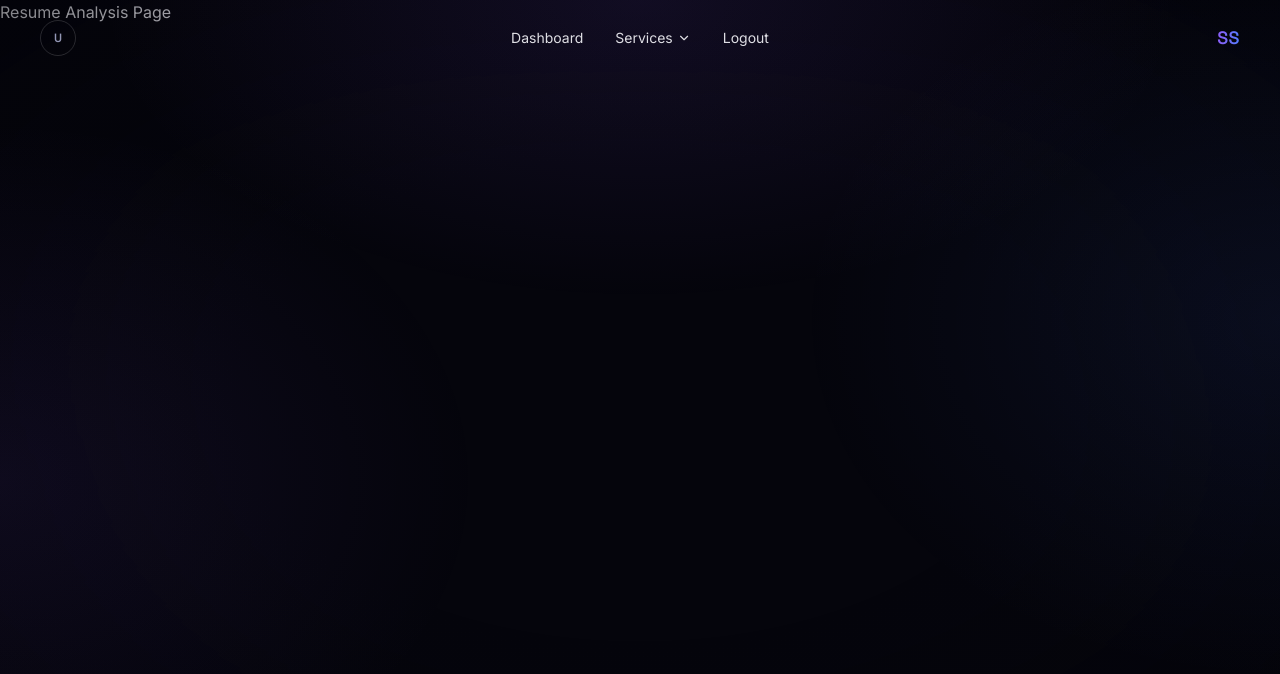
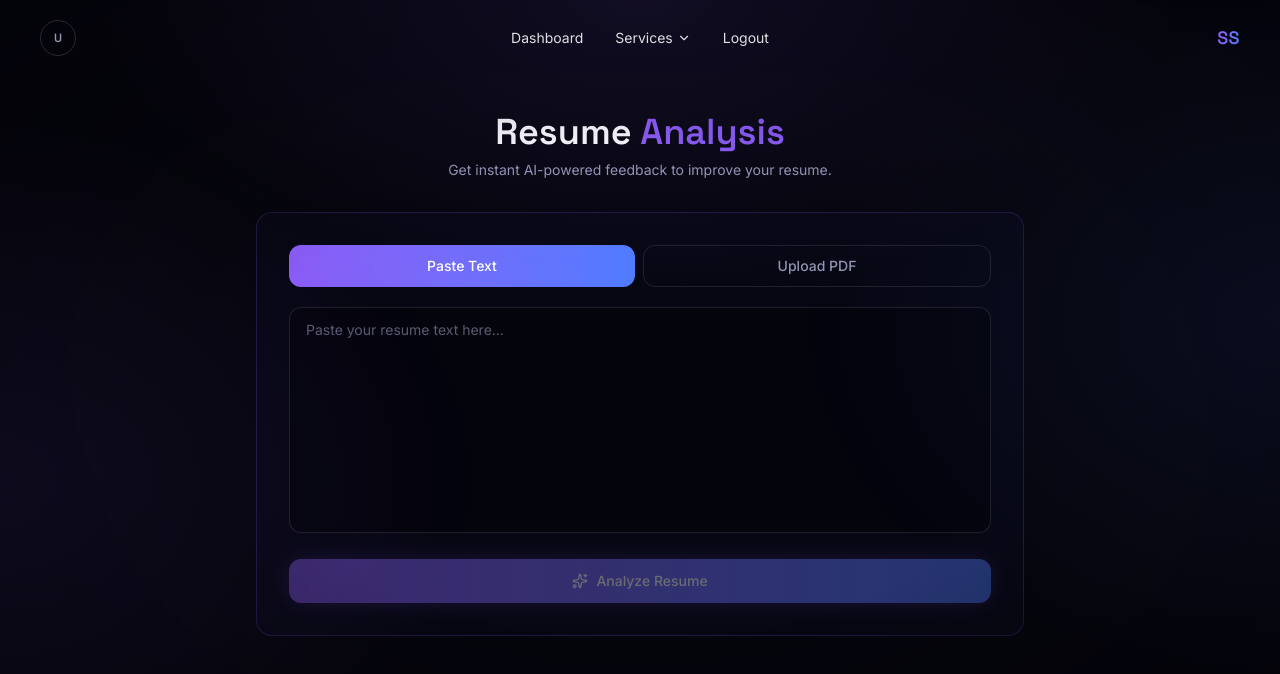
Before and after one commit to shrutisharma-sh/nextstep-ai, a React (Vite) app in the folder frontend/nextstep/: page /resume in a window 1280 px wide. Shown: the top 674 px of the page. Built offline with nearby package versions, Linux system fonts and the light colour scheme; sample sign-in values are in the browser's storage.

Commit message:
resume page updated

```diff
--- a/frontend/nextstep/package.json
+++ b/frontend/nextstep/package.json
@@ -13,6 +13,7 @@
     "@tailwindcss/vite": "^4.3.3",
     "axios": "^1.19.0",
     "lucide-react": "^1.31.0",
+    "pdfjs-dist": "^6.2.108",
     "react": "^19.2.8",
     "react-dom": "^19.2.8",
     "react-icons": "^5.7.0",
--- /dev/null
+++ b/frontend/nextstep/src/api/resumeApi.js
@@ -0,0 +1,4 @@
+import api from './axiosInstance'
+
+export const analyzeResume = (resumeText) =>
+  api.post('/resume-analysis', { resumeText })
--- a/frontend/nextstep/src/pages/ResumePage.jsx
+++ b/frontend/nextstep/src/pages/ResumePage.jsx
@@ -1,3 +1,185 @@
+import { useState } from 'react'
+import { FileText, Upload, X, Sparkles } from 'lucide-react'
+import { extractTextFromPdf } from '../utils/pdfParser'
+import { analyzeResume } from '../api/resumeApi'
+
 export default function ResumePage() {
-  return <h1>Resume Analysis Page</h1>
+  const [mode, setMode] = useState('paste') // 'paste' | 'upload'
+  const [resumeText, setResumeText] = useState('')
+  const [fileName, setFileName] = useState('')
+  const [extracting, setExtracting] = useState(false)
+  const [analyzing, setAnalyzing] = useState(false)
+  const [feedback, setFeedback] = useState('')
+  const [error, setError] = useState('')
+
+
+  const handleFileChange = async (e) => {
+  const file = e.target.files?.[0]
+  if (!file) return
+
+  if (file.type !== 'application/pdf') {
+    setError('Please upload a PDF file only.')
+    return
+  }
+
+  setError('')
+  setFileName(file.name)
+  setExtracting(true)
+
+  try {
+    const text = await extractTextFromPdf(file)
+
+    if (!text || text.length < 20) {
+      setError('Could not extract text from this PDF — it may be a scanned image. Try pasting the text instead.')
+      setFileName('')
+      setResumeText('')
+    } else {
+      setResumeText(text)
+    }
+  } catch (err) {
+    console.error('PDF extraction failed:', err)
+    setError('Failed to read this PDF. Please try again or paste the text instead.')
+    setFileName('')
+  } finally {
+    setExtracting(false)
+  }
+
+  }
+
+
+
+  const handleClearFile = () => {
+    setFileName('')
+    setResumeText('')
+  }
+
+
+const handleAnalyze = async (e) => {
+  e.preventDefault()
+  if (!resumeText.trim()) return
+
+  setAnalyzing(true)
+  setError('')
+  setFeedback('')
+
+  try {
+    const res = await analyzeResume(resumeText)
+    setFeedback(res.data.feedback)
+  } catch (err) {
+    console.error('Resume analysis failed:', err)
+    setError('Something went wrong analyzing your resume. Please try again.')
+  } finally {
+    setAnalyzing(false)
+  }
 }
+
+  return (
+    <div className="min-h-screen bg-void px-6 pt-28 pb-16">
+      <div className="mx-auto max-w-3xl">
+        <div className="text-center mb-8">
+          <h1 className="font-display text-3xl md:text-4xl font-semibold text-white">
+            Resume <span className="text-purple">Analysis</span>
+          </h1>
+          <p className="mt-2 text-sm text-text-muted">
+            Get instant AI-powered feedback to improve your resume.
+          </p>
+        </div>
+
+        <div className="rounded-2xl border border-purple/20 bg-navy/40 p-6 md:p-8">
+          {/* Mode toggle */}
+          <div className="flex gap-2 mb-5">
+            <button
+              onClick={() => setMode('paste')}
+              className={`flex-1 rounded-xl py-2.5 text-sm font-medium transition-colors ${
+                mode === 'paste'
+                  ? 'bg-gradient-to-r from-purple to-blue text-white'
+                  : 'border border-white/10 text-text-muted hover:text-white'
+              }`}
+            >
+              Paste Text
+            </button>
+            <button
+              onClick={() => setMode('upload')}
+              className={`flex-1 rounded-xl py-2.5 text-sm font-medium transition-colors ${
+                mode === 'upload'
+                  ? 'bg-gradient-to-r from-purple to-blue text-white'
+                  : 'border border-white/10 text-text-muted hover:text-white'
+              }`}
+            >
+              Upload PDF
+            </button>
+          </div>
+
+          <form onSubmit={handleAnalyze}>
+            {mode === 'paste' ? (
+              <textarea
+                value={resumeText}
+                onChange={(e) => setResumeText(e.target.value)}
+                placeholder="Paste your resume text here..."
+                rows={10}
+                className="w-full rounded-xl border border-white/10 bg-black/30 px-4 py-3 text-sm text-white placeholder:text-text-muted/60 outline-none focus:border-purple/40 transition-colors resize-none"
+              />
+            ) : (
+              <div>
+                {!fileName ? (
+                  <label className="flex flex-col items-center justify-center gap-2 rounded-xl border border-dashed border-white/15 hover:border-purple/40 py-12 cursor-pointer transition-colors">
+                    <Upload size={22} className="text-purple" />
+                    <span className="text-sm text-text-primary">Click to upload your resume</span>
+                    <span className="text-xs text-text-muted">PDF only</span>
+                    <input
+                      type="file"
+                      accept="application/pdf"
+                      onChange={handleFileChange}
+                      className="hidden"
+                    />
+                  </label>
+                ) : (
+                  <div className="flex items-center justify-between rounded-xl border border-purple/25 bg-black/30 px-4 py-3">
+                    <div className="flex items-center gap-2.5 min-w-0">
+                      <FileText size={16} className="text-purple shrink-0" />
+                      <span className="text-sm text-text-primary truncate">{fileName}</span>
+                      {extracting && (
+                        <span className="text-xs text-text-muted shrink-0">Extracting...</span>
+                      )}
+                    </div>
+                    <button
+                      type="button"
+                      onClick={handleClearFile}
+                      className="text-text-muted hover:text-white transition-colors shrink-0"
+                    >
+                      <X size={16} />
+                    </button>
+                  </div>
+                )}
+              </div>
+            )}
+
+            {error && <p className="mt-2 text-xs text-red-400">{error}</p>}
+
+            <button
+              type="submit"
+              disabled={!resumeText.trim() || extracting || analyzing}
+              className="mt-5 w-full group flex items-center justify-center gap-2 rounded-xl bg-gradient-to-r from-purple to-blue py-3 text-sm font-medium text-white shadow-[0_0_25px_-5px_rgba(139,92,246,0.6)] hover:shadow-[0_0_35px_-5px_rgba(139,92,246,0.8)] transition-all disabled:opacity-40 disabled:cursor-not-allowed"
+            >
+              <Sparkles size={16} />
+              {analyzing ? 'Analyzing...' : 'Analyze Resume'}
+            </button>
+          </form>
+        </div>
+
+        {/* Feedback */}
+        {feedback && (
+  <div className="mt-6 rounded-2xl border border-purple/20 bg-navy/40 p-6 md:p-8">
+    <h2 className="text-lg font-semibold text-white mb-4 flex items-center gap-2">
+      <Sparkles size={18} className="text-purple" />
+      AI Feedback
+    </h2>
+    <div className="text-sm text-text-primary leading-relaxed whitespace-pre-line">
+      {feedback}
+    </div>
+  </div>
+)}
+      </div>
+    </div>
+  )
+}
--- /dev/null
+++ b/frontend/nextstep/src/utils/pdfParser.js
@@ -0,0 +1,20 @@
+import * as pdfjsLib from 'pdfjs-dist'
+import pdfjsWorker from 'pdfjs-dist/build/pdf.worker.min.mjs?url'
+
+pdfjsLib.GlobalWorkerOptions.workerSrc = pdfjsWorker
+
+export async function extractTextFromPdf(file) {
+  const arrayBuffer = await file.arrayBuffer()
+  const pdf = await pdfjsLib.getDocument({ data: arrayBuffer }).promise
+
+  let fullText = ''
+
+  for (let i = 1; i <= pdf.numPages; i++) {
+    const page = await pdf.getPage(i)
+    const content = await page.getTextContent()
+    const pageText = content.items.map((item) => item.str).join(' ')
+    fullText += pageText + '\n\n'
+  }
+
+  return fullText.trim()
+}
```
Also changed, not shown: 1 other file (tests, documents, lock files or other folders).
